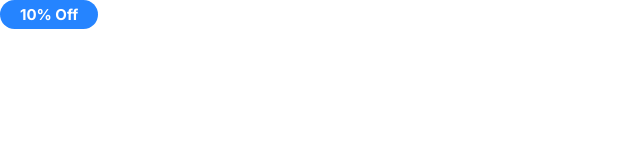
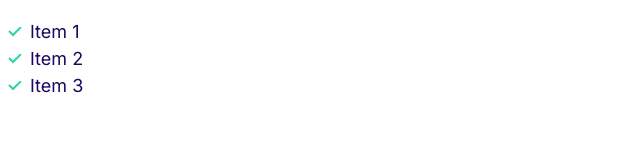
Before and after one commit to amir-es-dev/Moshify, a plain HTML site: page index.html in a window 1280 px wide. Shown: the whole page, without its empty margins (0-640 px from the left). Drawn offline with Linux system fonts and the light colour scheme.

Commit message:
Build lists

```diff
--- a/css/styles.css
+++ b/css/styles.css
@@ -121,3 +121,31 @@ a {
     font-size: 1.2rem;
   }
 }
+
+/* Lists */
+
+.list {
+  list-style: none;
+  padding-left: 0;
+  color: var(--color-headings);
+}
+
+.list--inline .list__item {
+  display: inline-block;
+  margin-right: 2rem;
+}
+
+.list--tick {
+  list-style-image: url(/images/tick.svg);
+  padding-left: 3rem;
+}
+
+.list--tick .list__item {
+  padding-left: 0.5rem;
+}
+
+@media screen and (min-width: 1024px) {
+  .list--tick .list__item {
+    padding-left: 0;
+  }
+}
--- a/index.html
+++ b/index.html
@@ -15,6 +15,10 @@
     <link rel="stylesheet" href="css/styles.css" />
   </head>
   <body>
-    <span class="badge badge--primary">10% Off</span>
+    <ul class="list list--tick">
+      <li class="list__item">Item 1</li>
+      <li class="list__item">Item 2</li>
+      <li class="list__item">Item 3</li>
+    </ul>
   </body>
 </html>
```
Also changed, not shown: components/lists.html (added, +11 -0 lines), images/tick.svg (added).
